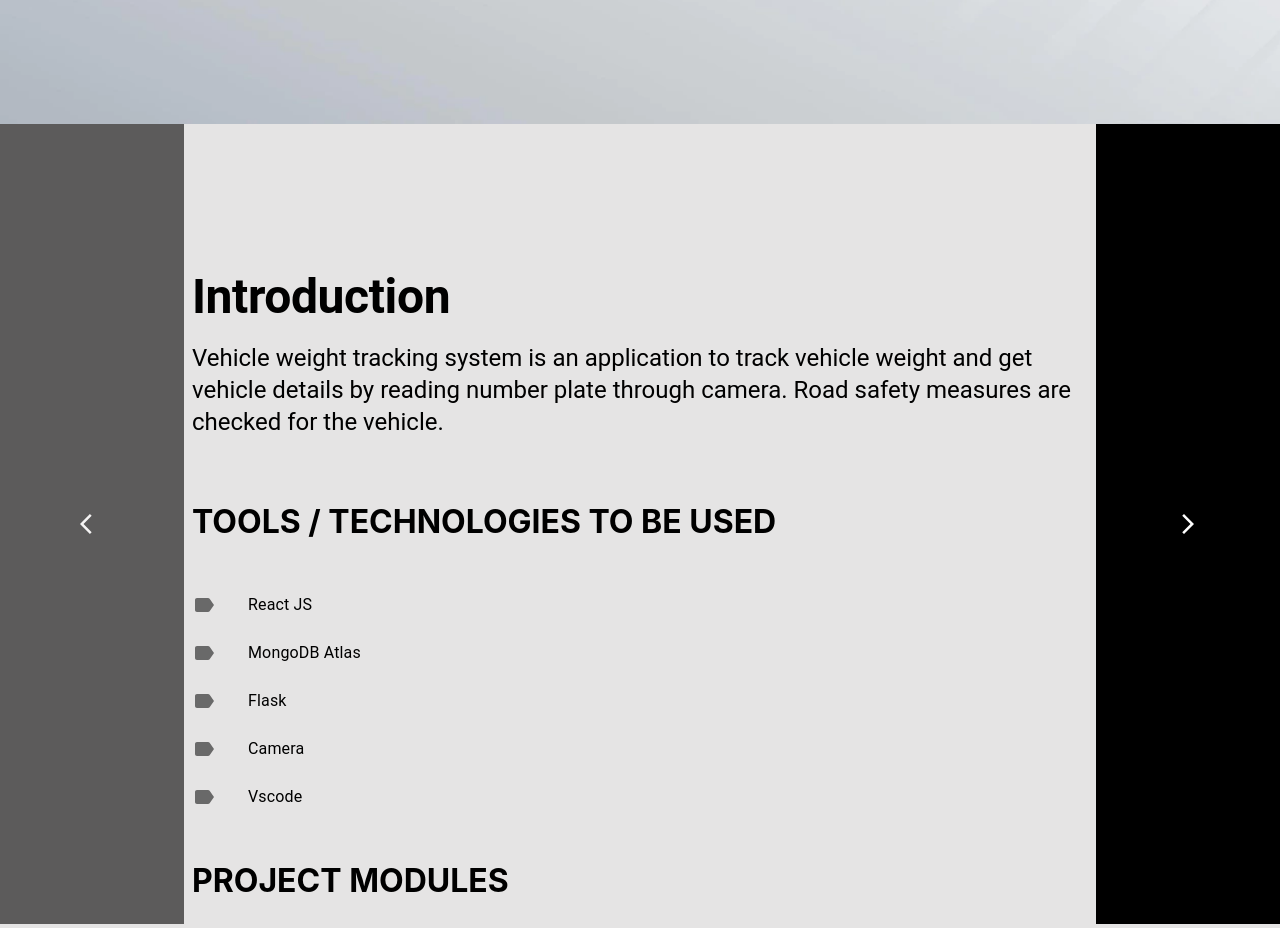
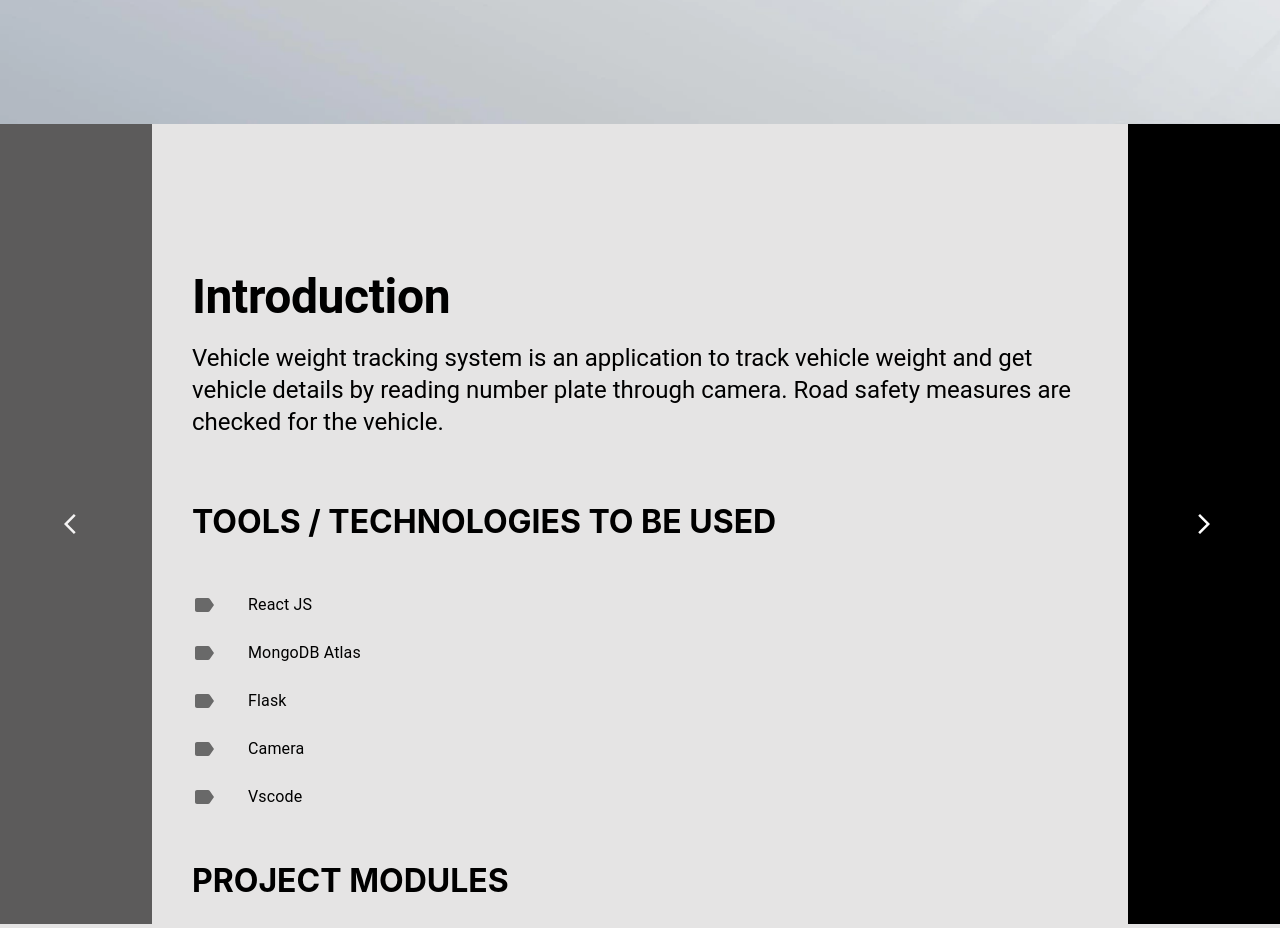
Before and after one commit to RiteshtheSharma/Vehicle-Weight-Tracking-System, a React (Create React App) app: page / in a window 1280 px wide. Shown: the part 740-1668 px from the top of the page. Built offline with nearby package versions, Linux system fonts and the light colour scheme.

Commit message:
Fixed  black bar

```diff
--- a/src/index.css
+++ b/src/index.css
@@ -55,7 +55,7 @@ code {
   transition: opacity 0.5s linear;
   height:100%;
   background-color:black;
-  padding:0 5em;
+  padding:0 4em;
   position:absolute;
 
 }
```
